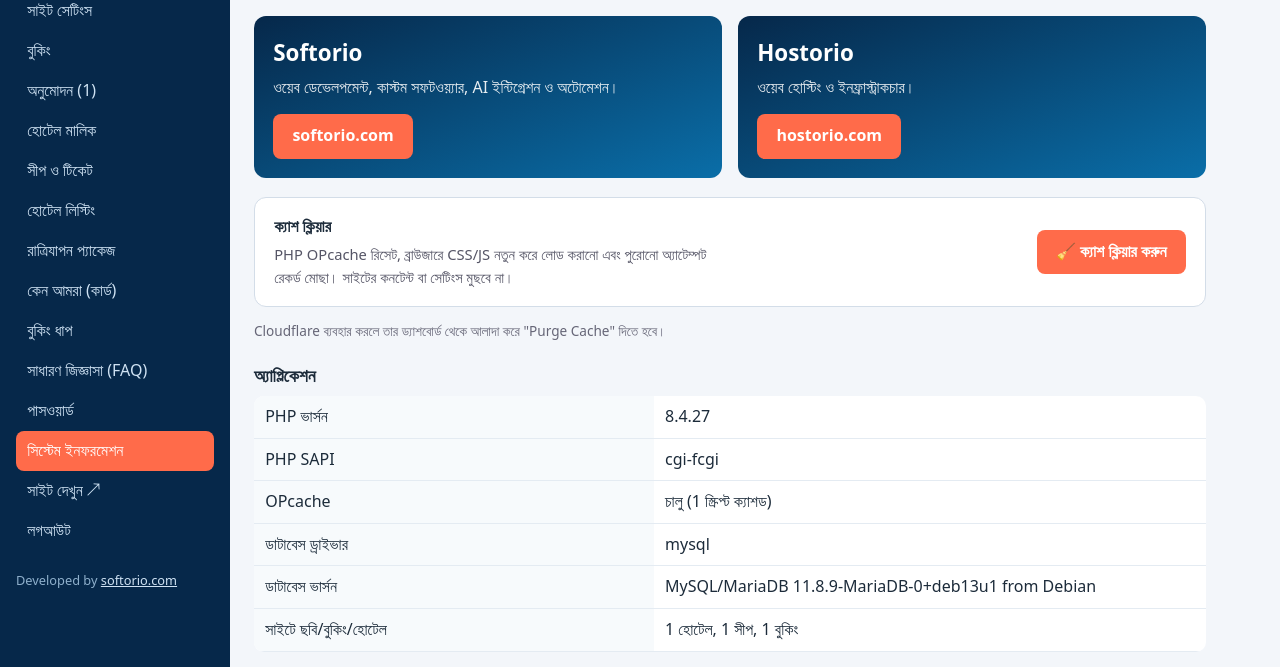
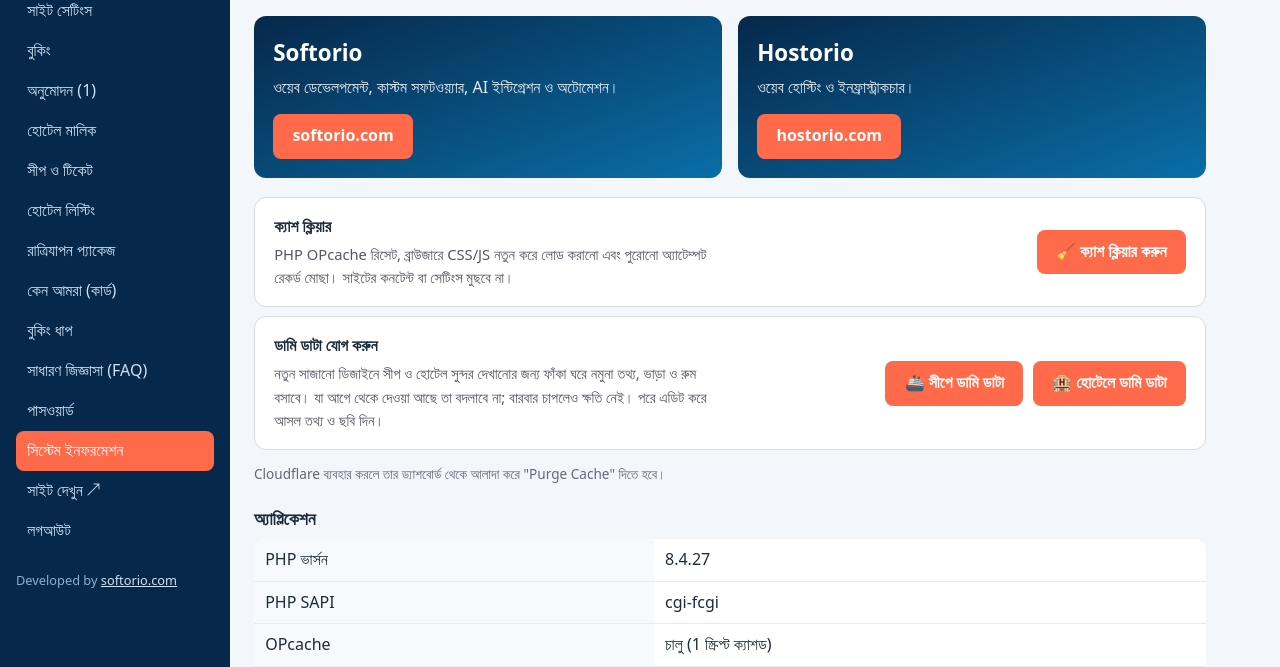
Before and after one commit to arifbillahcse/canvas-holidy-saintmartin-booking-website, a PHP site: page /admin/system.php in a window 1280 px wide. Shown: the part 81-748 px from the top of the page. Run offline with PHP 8.4, Linux system fonts and the light colour scheme; the visitor is signed in with stand-in values (Sample User, id 1); tables that the repository leaves empty or names only in its code hold one stand-in row (values such as "Sample post"); some libraries are stand-ins or nearby versions.

Commit message:
System information: dummy data buttons for ships and hotels
Shared ships_fill_dummy() in includes/dummy.php.

Co-Authored-By: Claude Sonnet 5.5 <noreply@anthropic.com>
Claude-Session: https://claude.ai/code/session_01H7FP5X8CQicTCyN19bpaa6

```diff
--- a/admin/system.php
+++ b/admin/system.php
@@ -2,6 +2,24 @@
 require __DIR__ . '/_boot.php';
 require __DIR__ . '/_layout.php';
 admin_require();
+require_once APP_ROOT . '/includes/dummy.php';
+
+if ($_SERVER['REQUEST_METHOD'] === 'POST' && in_array($_POST['act'] ?? '', ['dummy_ships', 'dummy_hotels'], true)) {
+    if (!csrf_check()) {
+        flash('সেশন মেয়াদোত্তীর্ণ, আবার চেষ্টা করুন।', 'err');
+    } elseif ($_POST['act'] === 'dummy_ships') {
+        $n = ships_fill_dummy(db());
+        flash($n ? "$n টি সীপে ডামি ডাটা যোগ হয়েছে (শুধু ফাঁকা বা নমুনা-লেখা ঘর)। এখন সীপ এডিট করে আসল তথ্য ও ছবি দিন।" : 'সব সীপে আগে থেকেই তথ্য আছে, তাই কিছু যোগ হয়নি।');
+    } else {
+        $n = 0;
+        foreach (db()->query('SELECT id FROM hotels ORDER BY id')->fetchAll(PDO::FETCH_COLUMN) as $hid) {
+            $n += hotel_fill_dummy((int)$hid) ? 1 : 0;
+        }
+        flash($n ? "$n টি হোটেলে ডামি ডাটা যোগ হয়েছে (শুধু ফাঁকা জায়গা)। এখন হোটেল এডিট করে আসল তথ্য ও ছবি দিন।" : 'সব হোটেলে আগে থেকেই তথ্য, ছবি ও রুম আছে, তাই কিছু যোগ হয়নি।');
+    }
+    header('Location: system.php');
+    exit;
+}
 
 if ($_SERVER['REQUEST_METHOD'] === 'POST' && ($_POST['act'] ?? '') === 'clear_cache') {
     if (!csrf_check()) {
@@ -104,6 +122,13 @@ admin_head('সিস্টেম ইনফরমেশন');
   <div><strong>ক্যাশ ক্লিয়ার</strong><p>PHP OPcache রিসেট, ব্রাউজারে CSS/JS নতুন করে লোড করানো এবং পুরোনো অ্যাটেম্পট রেকর্ড মোছা। সাইটের কনটেন্ট বা সেটিংস মুছবে না।</p></div>
   <button class="btn">🧹 ক্যাশ ক্লিয়ার করুন</button>
 </form>
+<div class="cache-box">
+  <div><strong>ডামি ডাটা যোগ করুন</strong><p>নতুন সাজানো ডিজাইনে সীপ ও হোটেল সুন্দর দেখানোর জন্য ফাঁকা ঘরে নমুনা তথ্য, ভাড়া ও রুম বসাবে। যা আগে থেকে দেওয়া আছে তা বদলাবে না; বারবার চাপলেও ক্ষতি নেই। পরে এডিট করে আসল তথ্য ও ছবি দিন।</p></div>
+  <div style="display:flex;gap:.6rem;flex-wrap:wrap">
+    <form method="post" onsubmit="return confirm('সব সীপের ফাঁকা ঘরে ডামি তথ্য ও ভাড়া বসবে। চালিয়ে যাবেন?')"><?= csrf_field() ?><input type="hidden" name="act" value="dummy_ships"><button class="btn">🚢 সীপে ডামি ডাটা</button></form>
+    <form method="post" onsubmit="return confirm('সব হোটেলের ফাঁকা জায়গায় ডামি তথ্য, Sample Photo ছবি ও ৪টি নমুনা রুম বসবে। চালিয়ে যাবেন?')"><?= csrf_field() ?><input type="hidden" name="act" value="dummy_hotels"><button class="btn">🏨 হোটেলে ডামি ডাটা</button></form>
+  </div>
+</div>
 <p class="hint">Cloudflare ব্যবহার করলে তার ড্যাশবোর্ড থেকে আলাদা করে "Purge Cache" দিতে হবে।</p>
 
 <?php foreach ($rows as $group => $items): ?>
```
Also changed, not shown: admin/crud.php (+2 -26 lines), includes/dummy.php (added, +35 -0 lines).
